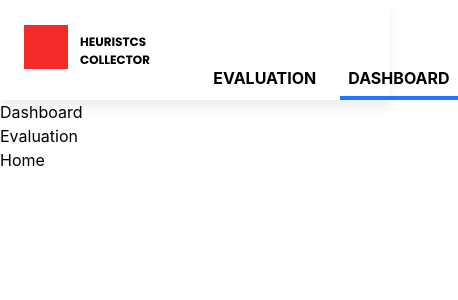
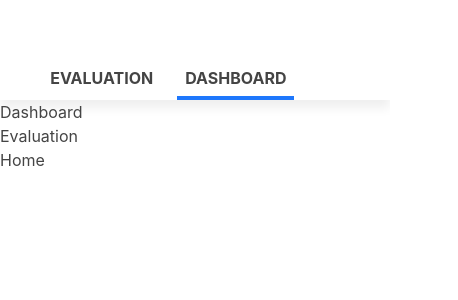
Before and after one commit to alandbh/heuristic-scores-form, a Next.js app: page /dashboard in a window 390 px wide. Shown: the top 300 px of the page, 458 px wide, since content can reach past the window. Built offline with nearby package versions, Linux system fonts and the light colour scheme.

Commit message:
header responsiveness

```diff
--- a/components/Header/Header.module.scss
+++ b/components/Header/Header.module.scss
@@ -45,4 +45,18 @@
         justify-content: flex-end;
         align-items: flex-end;
     }
+
+    @media (max-width: 900px) {
+        div.logo {
+            display: none;
+        }
+
+        nav {
+            grid-column: 2/6;
+        }
+
+        .colright {
+            grid-column: 6/12;
+        }
+    }
 }
--- a/components/Journeyselect/Journeyselect.module.scss
+++ b/components/Journeyselect/Journeyselect.module.scss
@@ -4,7 +4,7 @@
 .container {
     width: auto;
     margin-left: 3rem;
-    height: 70px;
+    height: 65px;
     .wrapper {
         display: flex;
         flex-direction: column;
@@ -27,6 +27,7 @@
         width: max-content;
         min-width: 200px;
         padding: 1rem;
+        padding-bottom: 0.3rem;
         visibility: hidden;
         opacity: 0;
         transform: translateY(-20px);
--- a/components/Playerselect/Playerselect.module.scss
+++ b/components/Playerselect/Playerselect.module.scss
@@ -3,7 +3,7 @@
 
 .container {
     width: max-content;
-    height: 70px;
+    height: 65px;
     margin-left: 2rem;
     .wrapper {
         display: flex;
@@ -46,6 +46,7 @@
         width: max-content;
         min-width: 200px;
         padding: 1rem;
+        padding-bottom: 0.3rem;
         visibility: hidden;
         opacity: 0;
         transform: translateY(-20px);
@@ -59,6 +60,10 @@
 
         li {
             border-bottom: 1px solid #dbdbdb;
+
+            &:last-child {
+                border-bottom: none;
+            }
 
             button {
                 line-height: 2.4rem;
--- a/styles/globals.css
+++ b/styles/globals.css
@@ -8,6 +8,7 @@ body {
     margin: 0;
     font-family: -apple-system, BlinkMacSystemFont, Segoe UI, Roboto, Oxygen,
         Ubuntu, Cantarell, Fira Sans, Droid Sans, Helvetica Neue, sans-serif;
+    color: #444;
 }
 
 a {
```
Also changed, not shown: 1 other file (tests, documents, lock files or other folders).
